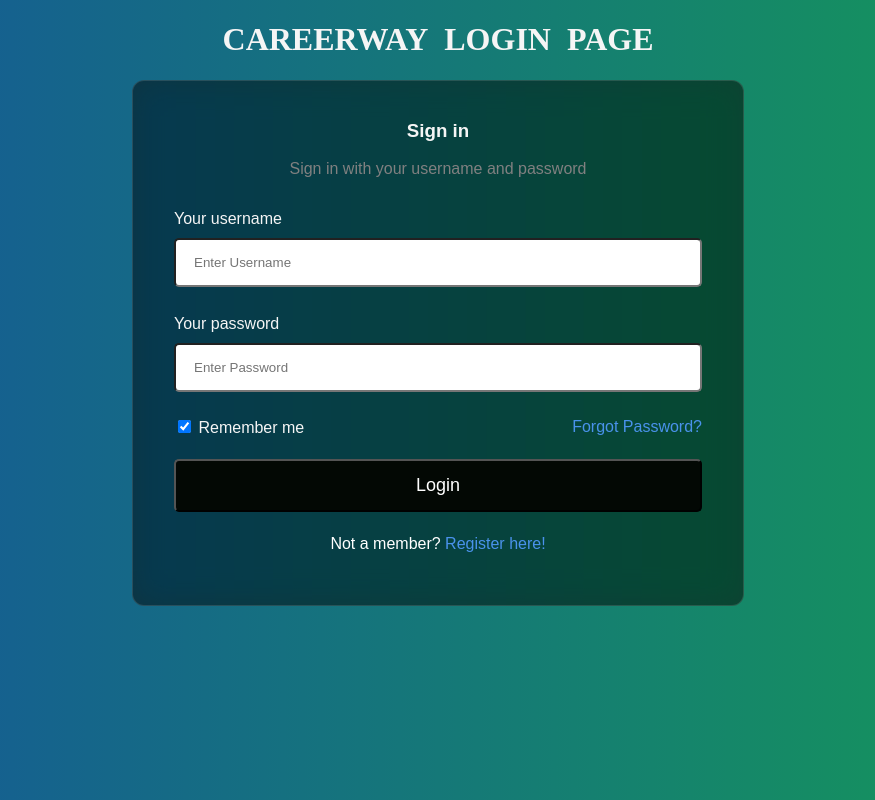
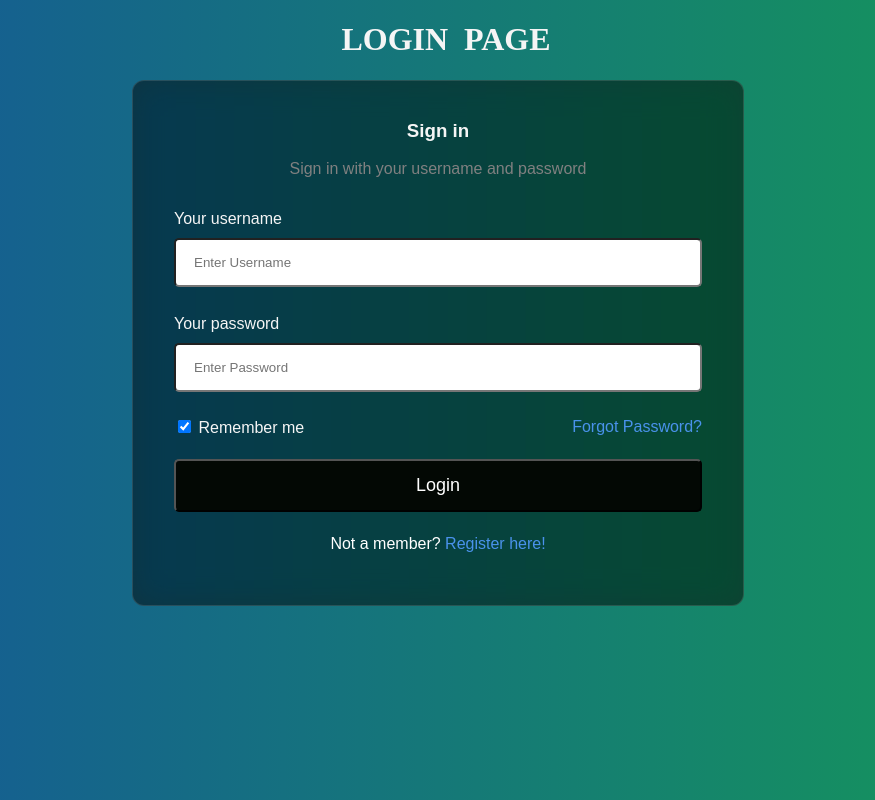
Before and after one commit to jay-thakur-147/CSS, a plain HTML site: page index.html in a window 1280 px wide. Shown: the whole page, without its empty margins (202-1077 px from the left). Drawn offline with Linux system fonts and the light colour scheme.

Commit message:
Update index.html

```diff
--- a/index.html
+++ b/index.html
@@ -8,7 +8,7 @@
     <link rel="stylesheet" href="stylelogin.css">
 </head>
 <body>
-    <h1><font face="times new roman"> CAREERWAY&nbsp&nbspLOGIN&nbsp&nbspPAGE</h1></font>
+    <h1><font face="times new roman">  &nbsp&nbspLOGIN&nbsp&nbspPAGE</h1></font>
     <form action="kishor.php" method="POST">
         <!-- Headings for the form -->
         <div class="headingsContainer">
```
